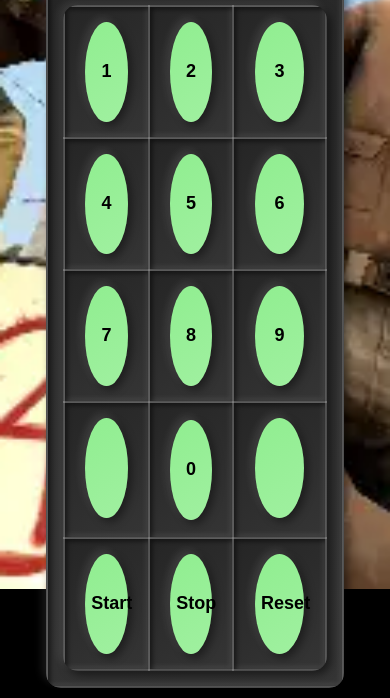
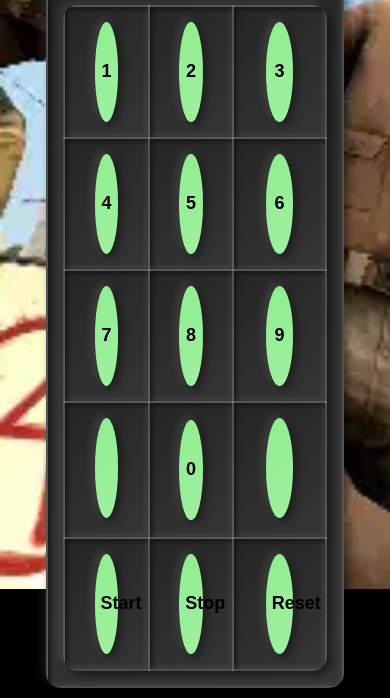
Before and after one commit to antonio-morcillo/2024-2025-CSAAI-Practicas, a plain HTML site: page P2/index.html in a window 390 px wide. Shown: the part 255-953 px from the top of the page. Drawn offline with Linux system fonts and the light colour scheme.

Commit message:
cambios2.0

```diff
--- a/P2/BOOM.css
+++ b/P2/BOOM.css
@@ -146,14 +146,12 @@ tr:nth-child(even) td {
 /* Media query para pantallas pequeñas */
 @media screen and (max-width: 600px) {
     #container {
-        padding: 10px;
+        padding: 10px; /* Reducir el espaciado interno en pantallas pequeñas */
     }
 
     .numberButton,
     #start,
     #stop,
     #reset {
-        width: 80%;
-        max-width: 90px;
+        width: 45%; /* Ajustar el ancho de los botones en pantallas pequeñas */
     }
-}
```
